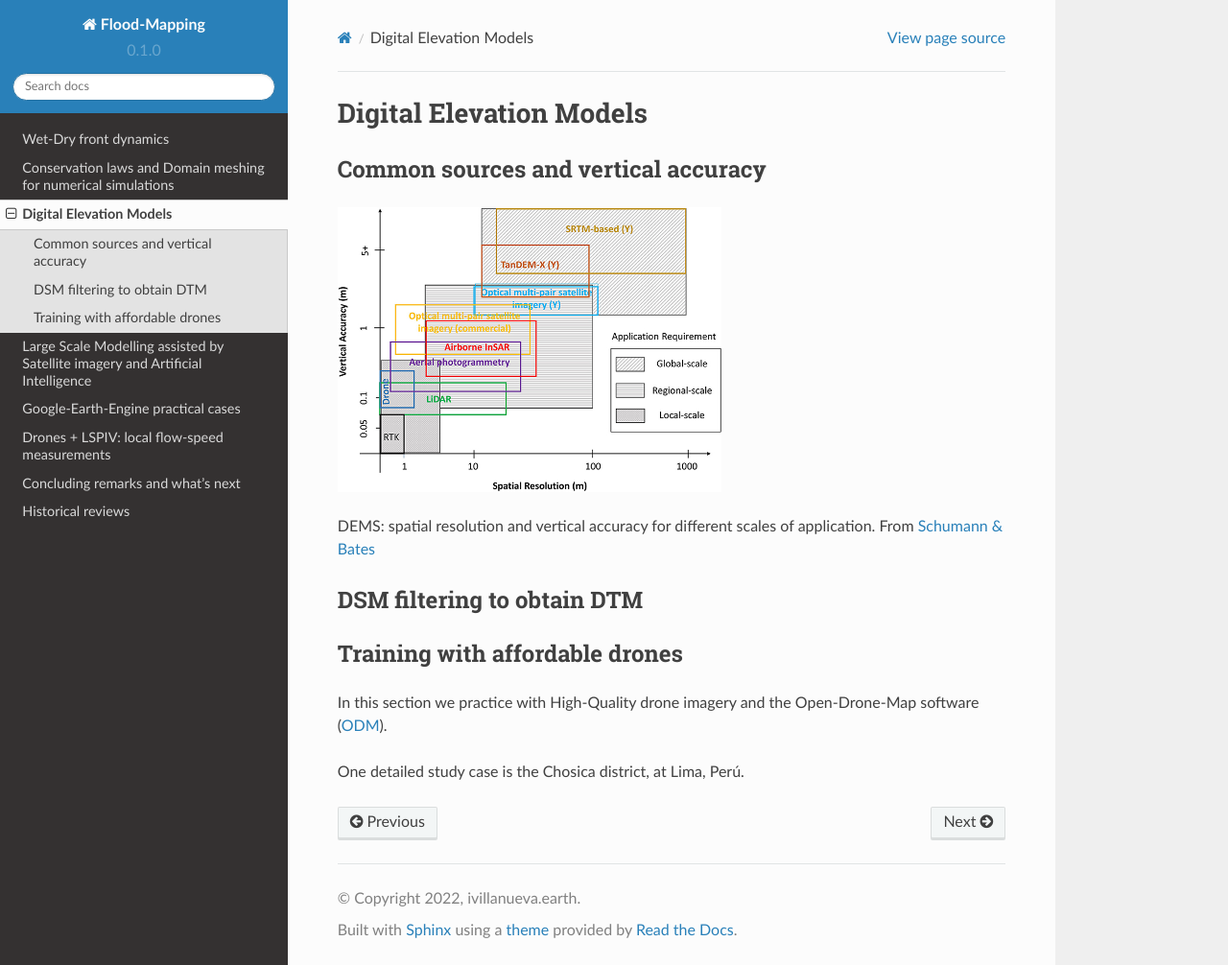
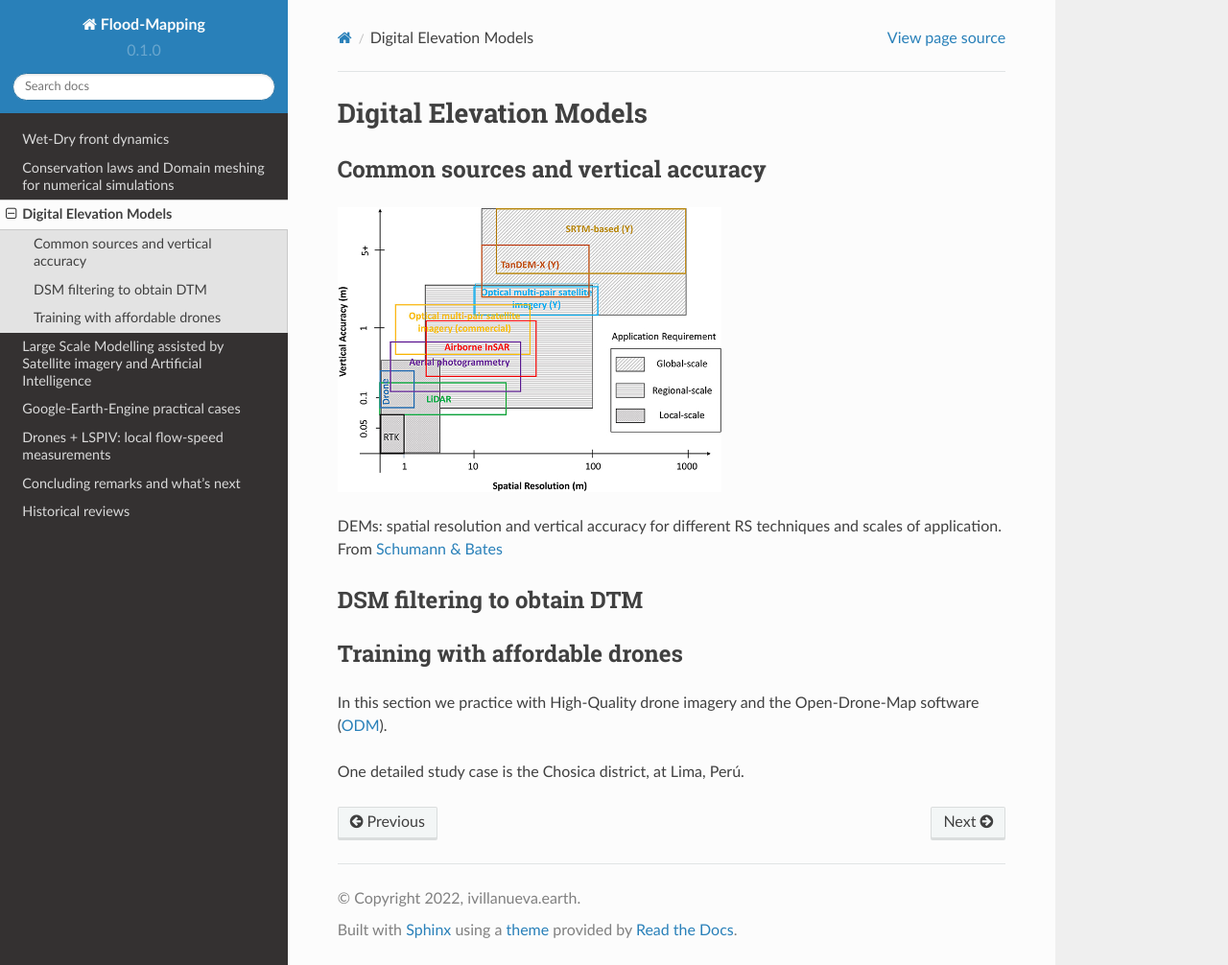
Before and after one commit to ivillamadrid/FloodMapping, a Sphinx documentation site: the page built from docs/source/dem.rst, in a window 1280 px wide and 1006 px high. Shown: the whole window at 96% size. Built offline with Sphinx 7.4.7 and the Read the Docs theme 2.0.0, drawn with Linux system fonts in a browser that asks for light colours.

Commit message:
Update dem.rst

```diff
--- a/docs/source/dem.rst
+++ b/docs/source/dem.rst
@@ -10,7 +10,7 @@
   :width: 400
   :alt: Vertical accuracy, scales and common techs.
 
-DEMS: spatial resolution and vertical accuracy for different scales of application. From `Schumann & Bates`_
+DEMs: spatial resolution and vertical accuracy for different RS techniques and scales of application. From `Schumann & Bates`_
 
 .. _Schumann & Bates: https://doi.org/10.3389/feart.2018.00225
 
```
